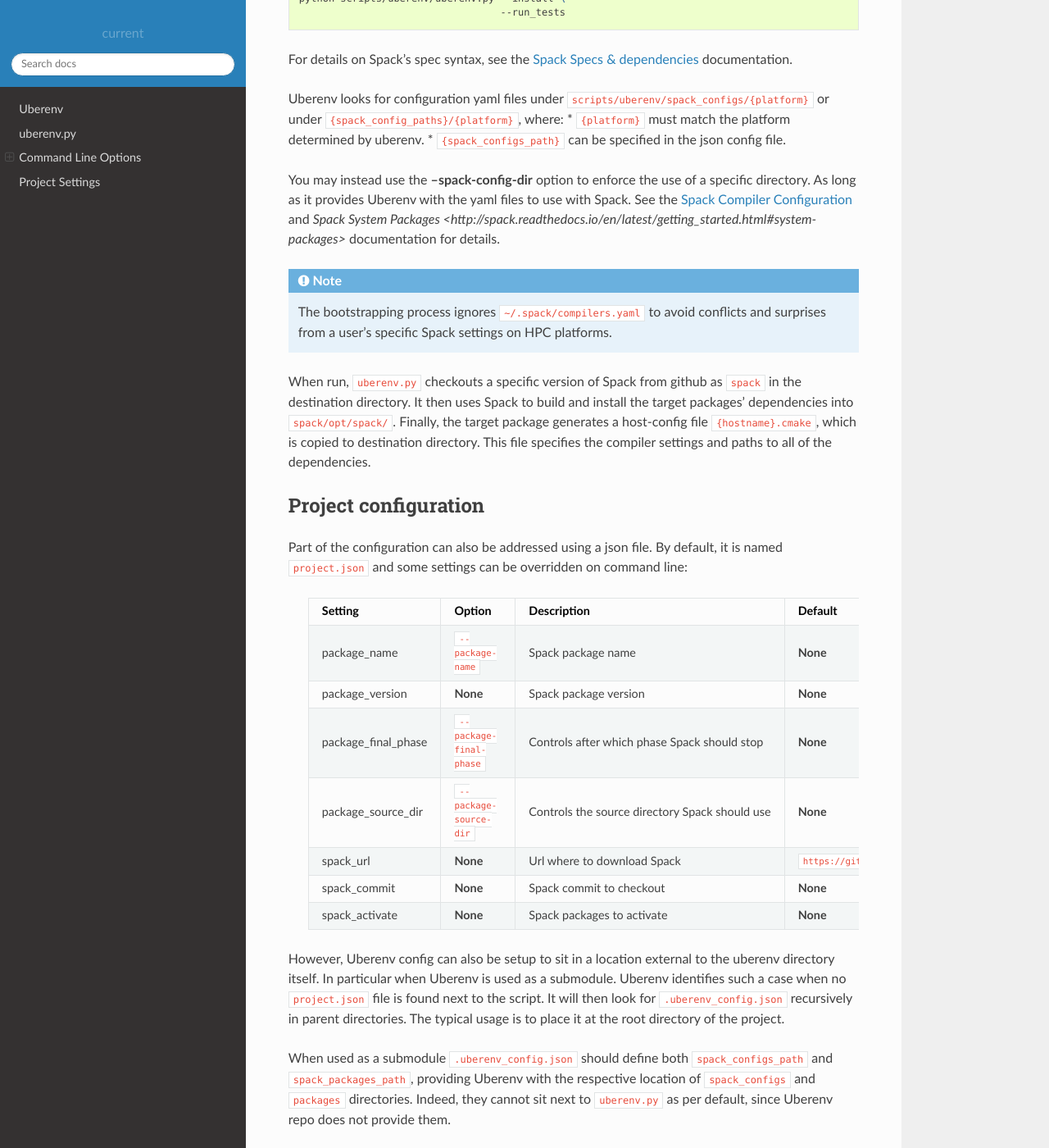
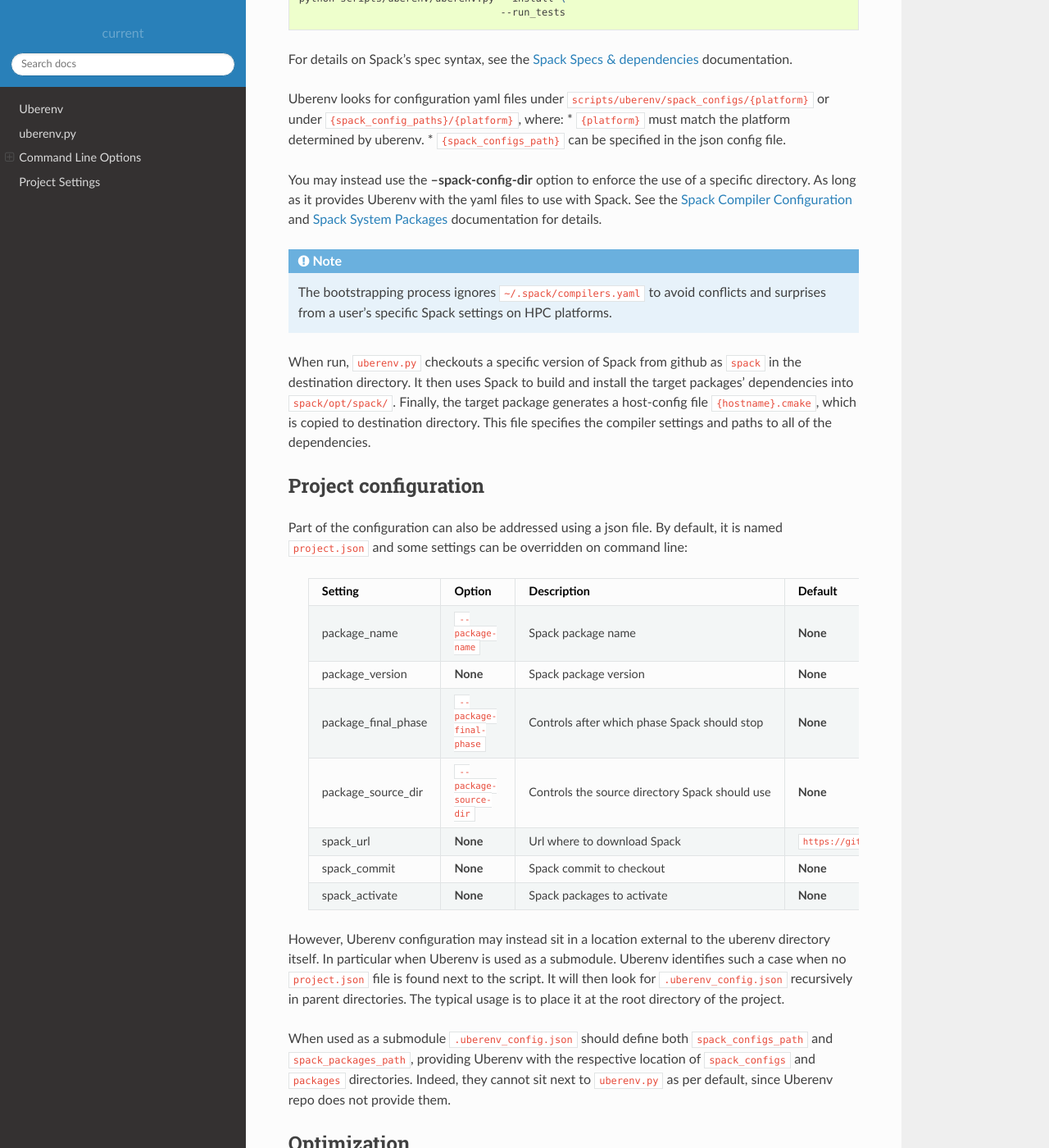
Before and after one commit to LLNL/uberenv, a Sphinx documentation site: the page built from docs/sphinx/index.rst, in a window 1280 px wide and 1400 px high, scrolled down 2218 px. Shown: the whole window at 82% size. Built offline with Sphinx 7.4.7 and the Read the Docs theme 2.0.0, drawn with Linux system fonts in a browser that asks for light colours.

Commit message:
Apply suggestions from code review
fix link, remove dead code, clean comments.

```diff
--- a/docs/sphinx/index.rst
+++ b/docs/sphinx/index.rst
@@ -141,7 +141,7 @@
 * ``{spack_configs_path}`` can be specified in the json config file.
 
 You may instead use the **--spack-config-dir** option to enforce the use of a specific directory. As long as it provides Uberenv with the yaml files to use with Spack.
-See the `Spack Compiler Configuration <http://spack.readthedocs.io/en/latest/getting_started.html#manual-compiler-configuration>`_ and `Spack System Packages <http://spack.readthedocs.io/en/latest/getting_started.html#system-packages>` documentation for details.
+See the `Spack Compiler Configuration <http://spack.readthedocs.io/en/latest/getting_started.html#manual-compiler-configuration>`_ and `Spack System Packages <http://spack.readthedocs.io/en/latest/getting_started.html#system-packages>`_ documentation for details.
 
 .. note::
     The bootstrapping process ignores ``~/.spack/compilers.yaml`` to avoid conflicts
@@ -171,7 +171,7 @@
   spack_activate       **None**                   Spack packages to activate                       **None**
  ==================== ========================== ================================================ =======================================
 
-However, Uberenv config can also be setup to sit in a location external to the uberenv directory itself. In particular when Uberenv is used as a submodule. Uberenv identifies such a case when no ``project.json`` file is found next to the script. It will then look for ``.uberenv_config.json`` recursively in parent directories. The typical usage is to place it at the root directory of the project.
+However, Uberenv configuration may instead sit in a location external to the uberenv directory itself. In particular when Uberenv is used as a submodule. Uberenv identifies such a case when no ``project.json`` file is found next to the script. It will then look for ``.uberenv_config.json`` recursively in parent directories. The typical usage is to place it at the root directory of the project.
 
 When used as a submodule ``.uberenv_config.json`` should define both ``spack_configs_path`` and ``spack_packages_path``, providing Uberenv with the respective location of ``spack_configs`` and ``packages`` directories. Indeed, they cannot sit next to ``uberenv.py`` as per default, since Uberenv repo does not provide them.
 
--- a/uberenv.py
+++ b/uberenv.py
@@ -230,10 +230,6 @@
     # returns the directory of the uberenv.py script
     return os.path.dirname(os.path.realpath(__file__))
 
-def uberenv_config_dir(project_json_file):
-    # returns the directory of the uberenv.py script
-    return os.path.dirname(os.path.realpath(project_json_file))
-
 def load_json_file(json_file):
     # reads json file
     return json.load(open(json_file))
@@ -278,7 +274,6 @@
         print("[uberenv options: {}]".format(str(self.opts)))
 
     def setup_paths_and_dirs(self):
-        # Script dir
         self.uberenv_path = uberenv_script_dir()
 
     def set_from_args_or_json(self,setting):
```
